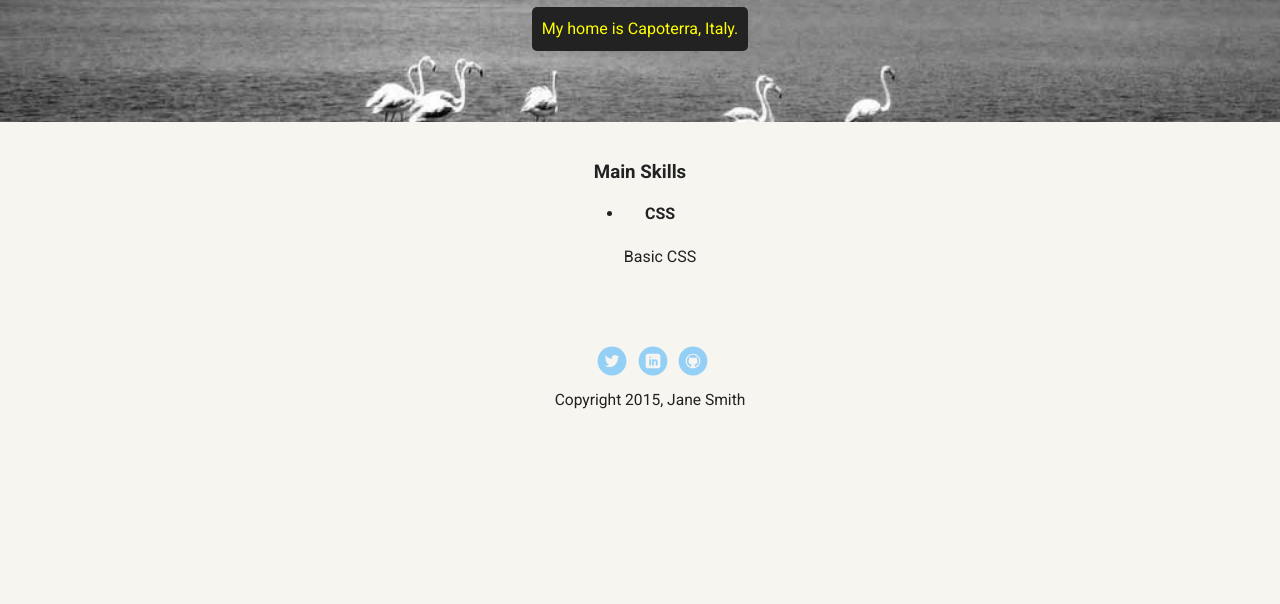
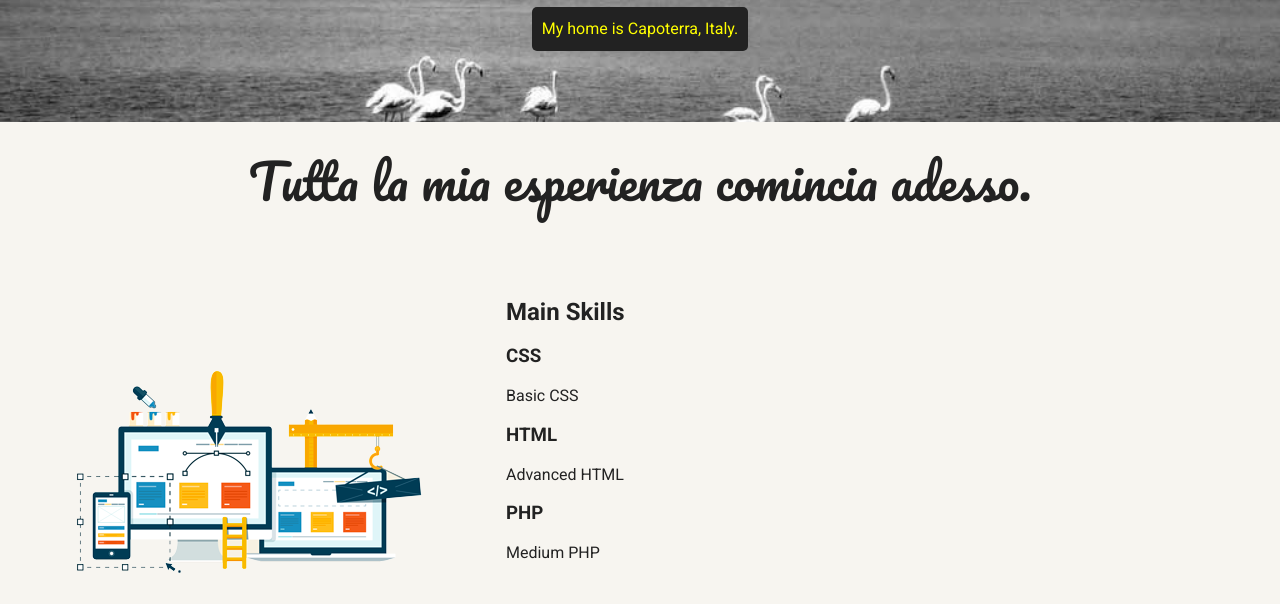
Before and after one commit to hypnosdesign/Project-1---Portfolio, a plain HTML site: page experience.html in a window 1280 px wide. Shown: the part 348-952 px from the top of the page. Before the commit the page ends 853 px from the top, so only its background shows below. Drawn offline with Linux system fonts and the light colour scheme; a web font is replaced by a local one.

Commit message:
add image experience page

```diff
--- a/experience.html
+++ b/experience.html
@@ -5,16 +5,16 @@
   <title>Mattia Piano's Profile</title>
   <meta name="viewport" content="width=device-width, initial-scale=1.0">
   <link rel="stylesheet" href="styles.css">
-  <link href="https://fonts.googleapis.com/css?family=Muli%7CRoboto:400,300,500,700,900" rel="stylesheet"></head>
+  <link href="https://fonts.googleapis.com/css?family=Muli%7CRoboto:400,300,500,700,900|Pacifico" rel="stylesheet"></head>
   <body>
 
-  <div class="main-nav">
+    <nav>
         <ul class="nav">
           <li class="name">Mattia Piano</li>
           <li><a href="index.html">Home</a></li>
           <li><a href="experience.html" class="selected">Experience</a></li>
         </ul>
-    </div>
+    </nav>
 
     <header>
       <img src="images/me.jpg" alt="Drawing of Jane Smith" class="profile-image">
@@ -22,26 +22,35 @@
       <p class="tag location">My home is Capoterra, Italy.</p>
     </header>
 
-    <main class="flex">
 
+     <p class="lead">Tutta la mia esperienza comincia adesso.</p>
+     <img src="images/tech.png" alt="technology image" class="tech-image">
      <section id="curriculum">
-       <h3>Main Skills</h3>
+       <h2>Main Skills</h2>
        <ul>
          <li>
-           <h4>CSS</h4>
+           <h3>CSS</h3>
            <p>Basic CSS</p>
+         </li>
+         <li>
+           <h3>HTML</h3>
+           <p>Advanced HTML</p>
+         </li>
+         <li>
+           <h3>PHP</h3>
+           <p>Medium PHP</p>
          </li>
        </ul>
      </section>
 
-    </main>
-    <footer>
+    <footer class="clearfix">
       <ul>
         <li><a href="https://twitter.com/intent/tweet?screen_name=hypnosdesign" class="social twitter">Twitter</a></li>
         <li><a href="https://www.linkedin.com/in/mattia-p-a04a47b8" class="social linkedin">LinkedIn</a></li>
         <li><a href="https://github.com/hypnosdesign" class="social github">Github</a></li>
+        <li><a href="https://facebook.com/mattia.piano" class="social facebook">Facebook</a></li>
       </ul>
-      <p class="copyright">Copyright 2015, Jane Smith</p>
+      <p class="copyright">Copyright 2016, Mattia Piano </p>
     </footer>
   </body>
   </html>
--- a/index.html
+++ b/index.html
@@ -5,10 +5,10 @@
   <title>Mattia Piano's Profile</title>
   <meta name="viewport" content="width=device-width, initial-scale=1.0">
   <link rel="stylesheet" href="styles.css">
-  <link href="https://fonts.googleapis.com/css?family=Muli%7CRoboto:400,300,500,700,900" rel="stylesheet"></head>
+  <link href="https://fonts.googleapis.com/css?family=Muli%7CRoboto:400,300,500,700,900|Pacifico" rel="stylesheet"></head>
   <body>
 
-  <nav class="main-nav">
+    <nav class="main-nav">
         <ul class="nav">
           <li class="name">Mattia Piano</li>
           <li><a href="index.html" class="selected">Home</a></li>
@@ -25,8 +25,9 @@
     <main class="flex">
       <article class="card">
         <h2>Background</h2>
-        <p>I’m an aspiring web designer who loves everything about the web. I've lived in lots of different places and have worked in lots of different jobs. I’m excited to bring my life experience to the process of building fantastic looking websites.</p>
-        <p>I’ve been a professional cook and gardener and am a life-long learner who's always interested in expanding my skills.</p>
+        <p>Aspiro a diventare un Web Developer, attualmente vivo in piccolo paesino della Sardegna di nome Capoterra, in Italia. Seguo il corso di Team Tree House perchè ho voglia di imparare e i loro corsi sono fatti benissimo, si impara molto in effetti.</p>
+        <p>Ho fatto tanti lavori nella mia vita, ora mi sono preso una pausa per studiare seriamente le tecnologie web.</p>
+        <p>Spero un giorno di avere successo in questo campo.</p>
       </article>
 
       <article class="card">
@@ -36,6 +37,8 @@
           <li>HTML</li>
           <li>CSS</li>
           <li>JavaScript</li>
+          <li>PHP</li>
+          <li>Python</li>
           <li>Ruby</li>
           <li>Rails</li>
         </ul>
@@ -50,7 +53,7 @@
         <li><a href="https://github.com/hypnosdesign" class="social github">Github</a></li>
         <li><a href="https://facebook.com/mattia.piano" class="social facebook">Facebook</a></li>
       </ul>
-      <p class="copyright">Copyright 2015, Jane Smith</p>
+      <p class="copyright">Copyright 2016, Mattia Piano </p>
     </footer>
   </body>
   </html>
--- a/styles.css
+++ b/styles.css
@@ -34,7 +34,7 @@ a:hover, a.selected {
 
 /* Section Styles */
 
-.main-nav {
+nav {
   width: 100%;
   background: #002D5F;
   min-height: 30px;
@@ -113,6 +113,31 @@ header .profile-image:hover {
   border-color: #1FA58A;
 }
 
+#curriculum {
+  max-width: 480px;
+  margin: 0 auto;
+  padding: 10px;
+  text-align: center;
+}
+
+#curriculum ul {
+  list-style: none;
+  margin: 0;
+  padding: 0;
+}
+
+.tech-image {
+  margin: 2em;
+}
+p.lead {
+  font-family: Pacifico, cursive;
+  font-size: 3em;
+  line-height: 1.2em;
+  margin-top: 20px;
+  padding: 10px;
+  text-align: center;
+}
+
 ul.skills {
   padding: 0;
   text-align: center;
@@ -134,7 +159,7 @@ ul.skills {
 footer {
   width: 100%;
   min-height: 30px;
-  padding: 20px 0 40px 20px;
+  padding: 20px 0;
 }
 
 footer .copyright {
@@ -146,6 +171,7 @@ footer ul {
   list-style-type: none;
   margin: 0;
   padding: 0;
+  text-align: center;;
 }
 
 footer ul li {
@@ -212,6 +238,23 @@ a.social:hover {
     line-height: 1.6em;
   }
 
+  #curriculum {
+  float: left;
+  max-width: 50%;
+  padding: 10px;
+  margin: 0;
+  text-align: left;
+}
+
+.tech-image {
+  float: left;
+  margin: 3em;
+  max-width: 100%;
+}
+p.lead {
+  text-align: center;
+}
+
   footer {
     font-size: 1.3em;
     max-width: 1200px;
```
Also changed, not shown: images/Facebook_F_icon.svg (deleted), images/facebook2.svg (deleted), images/tech.png (added).
